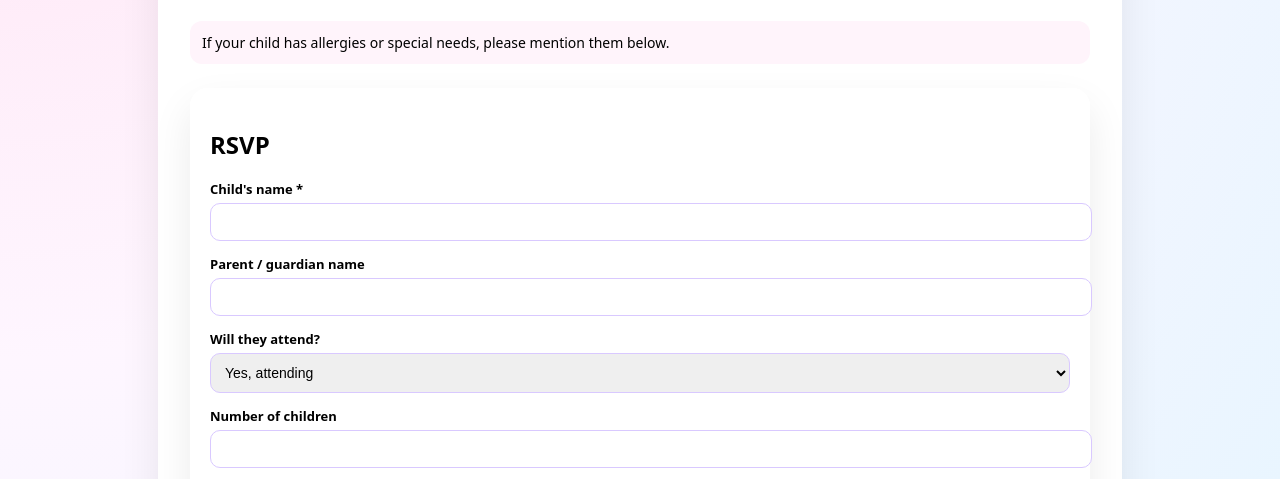
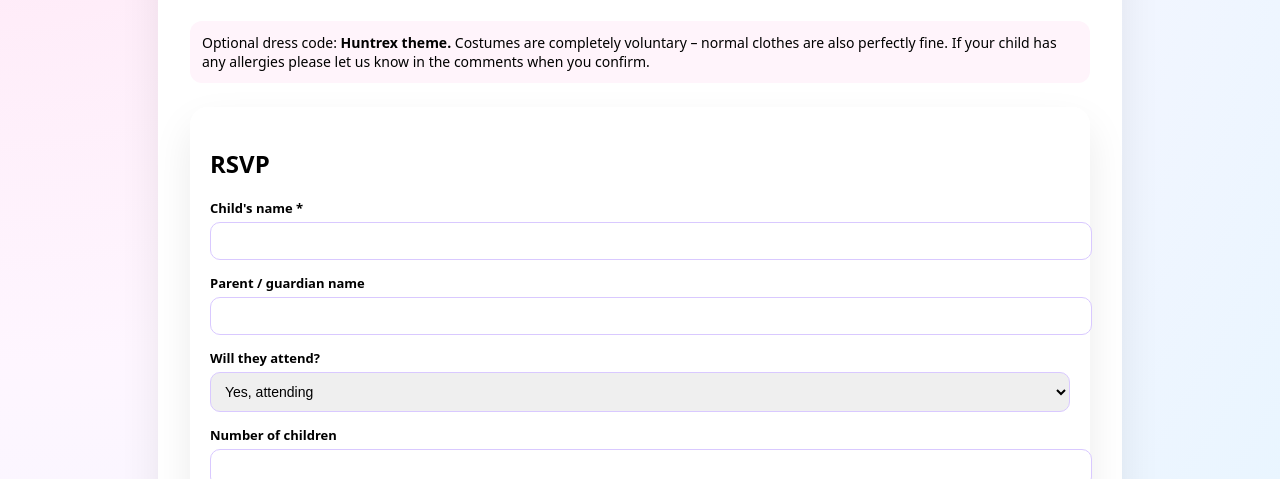
Before and after one commit to IlliamKond/Greta-BD, a plain HTML site: page index.html in a window 1280 px wide. Shown: the part 321-800 px from the top of the page. Drawn offline with Linux system fonts and the light colour scheme.

Commit message:
Revise theme and dress code information
Updated theme description and added note about dress code.

```diff
--- a/index.html
+++ b/index.html
@@ -124,11 +124,13 @@
     <div class="details-list">
       <strong>Date:</strong> 14 December 2025 at 10:00<br>
       <strong>Venue:</strong> Dragon Castle, Villa Marina, Douglas<br>
-      <strong>Theme:</strong> Huntrex (optional dress-up)
+      <strong>Theme:</strong> Huntrex adventure party – optional dress-up as Huntrex characters
     </div>
 
     <div class="note">
-      If your child has allergies or special needs, please mention them below.
+      Optional dress code: <strong>Huntrex theme.</strong> Costumes are completely voluntary –
+          normal clothes are also perfectly fine. If your child has any allergies please
+          let us know in the comments when you confirm.
     </div>
 
     <!-- 🧁 Formspree Form -->
```
